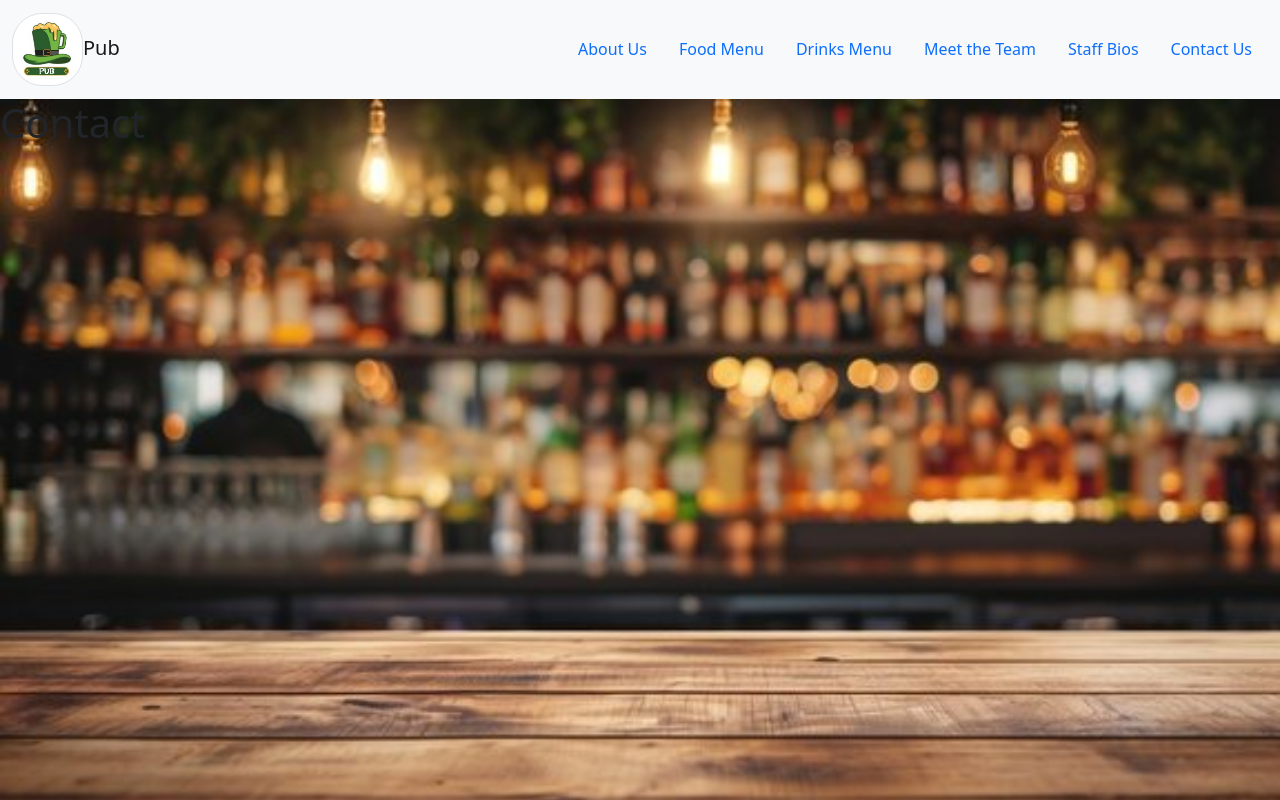
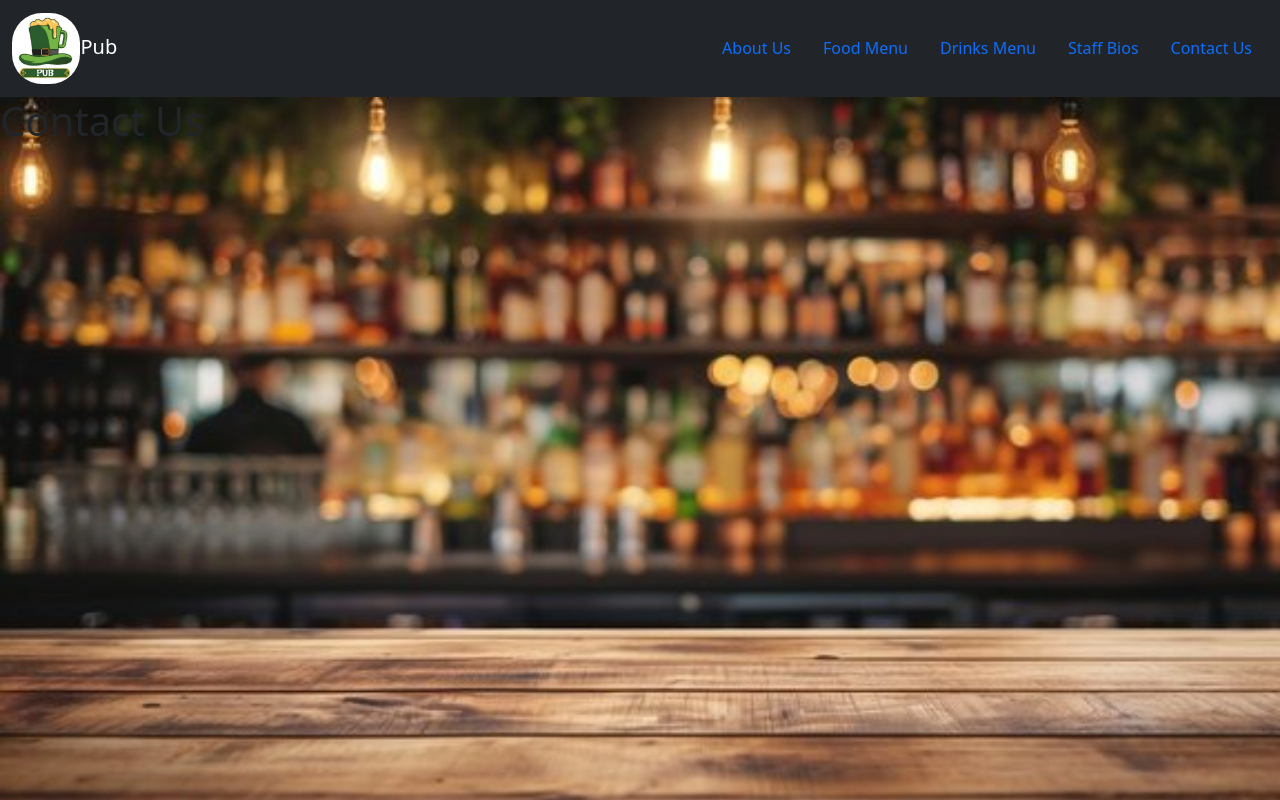
Before and after one commit to CallMeIce/Website, a React (Create React App) app: page /contact in a window 1280 px wide. Built offline with nearby package versions, Linux system fonts and the light colour scheme.

Commit message:
made change logo route

```diff
--- a/src/components/Contact.js
+++ b/src/components/Contact.js
@@ -2,6 +2,11 @@ import React from "react";
 
 export default function Contact() {
 
-return <h1>Contact</h1>
+return (<div>
+<div>
+    <h1>Contact Us</h1>
+</div>
 
+</div>
+)
 }
--- a/src/components/Header.js
+++ b/src/components/Header.js
@@ -6,15 +6,15 @@ export default function Header() {
         imageStyle: {
             width: '25%',
             borderRadius: 30,
-          }
+                    }
     }
 
 return (
 
-<nav class="navbar sticky-top navbar-light bg-light">
+<nav class="navbar sticky-top navbar-dark bg-dark">
   <div class="container-fluid">
-    <a class="navbar-brand" href="/">
-    <img style={styles.imageStyle} src={require('../images/Logo.jpg')} class="img-thumbnail" alt="Pub Logo"></img>
+    <a class="navbar-brand" href="/About">
+    <img style={styles.imageStyle} src={require('../images/Logo.jpg')} alt="Pub Logo" ></img>
         Pub
         </a>
         <ul class="nav justify-content-end">
@@ -28,10 +28,6 @@ return (
     <a class="nav-link" href="/Drinks">Drinks Menu</a>
   </li>
   <li class="nav-item">
-    <a class="nav-link" href="MeetUs">Meet the Team</a>
-  </li>
-
-  <li class="nav-item">
     <a class="nav-link" href="MeetUs">Staff Bios</a>
   </li>
   <li class="nav-item">
```
Also changed, not shown: src/components/Meet.js (+0 -14 lines).
